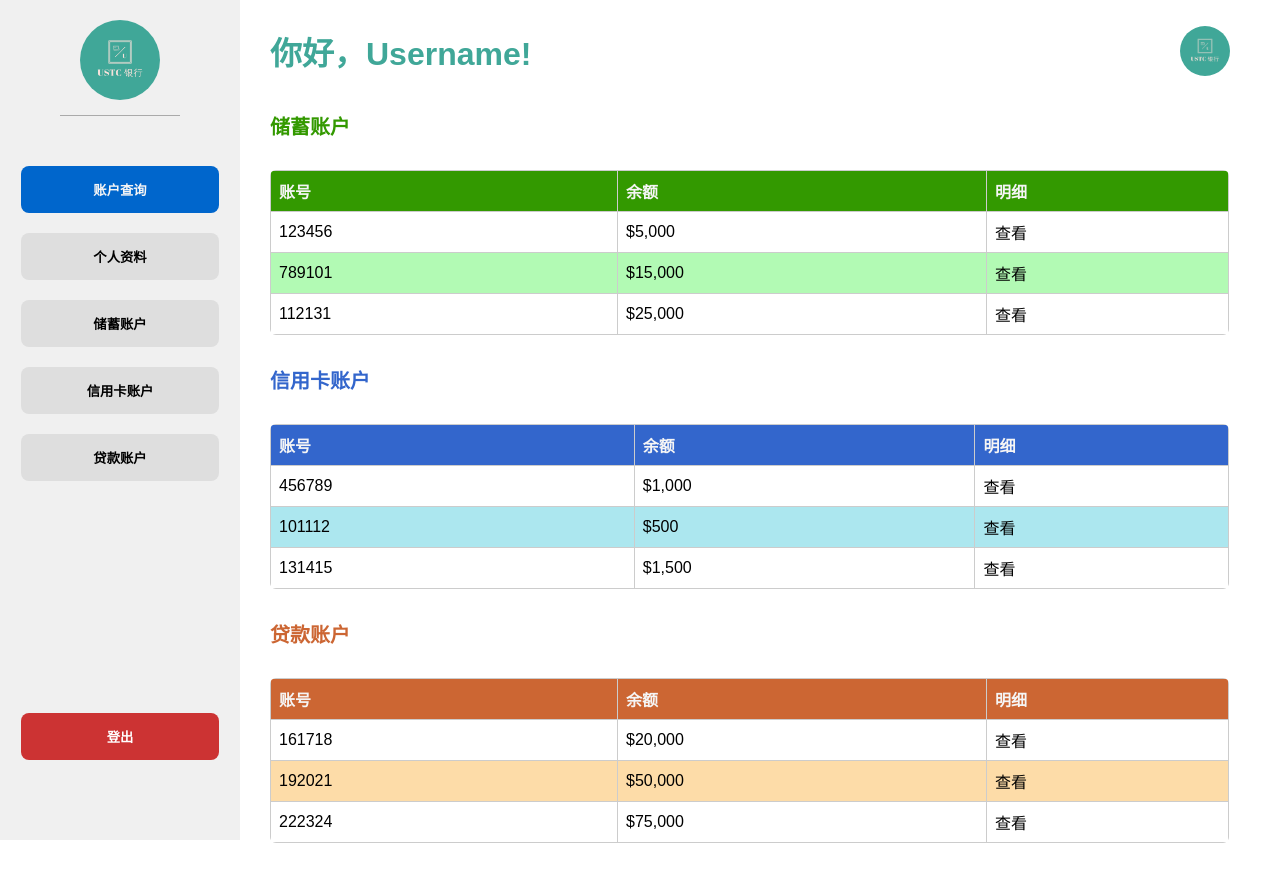
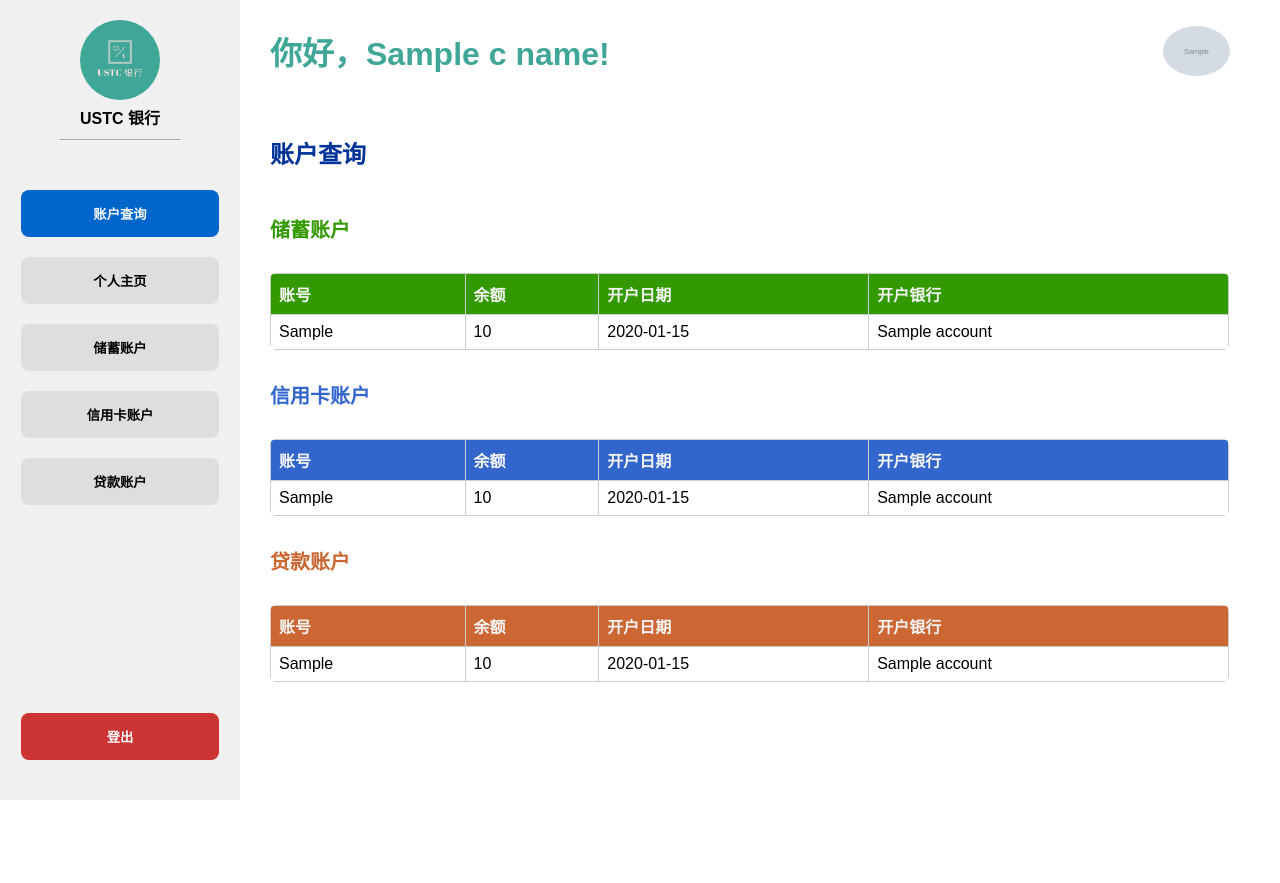
Before and after one commit to Melmaphother/2024-USTC-Database-Lab2, a Django app: template src/BankManageSystem/templates/dashboard/dashboard.html in a window 1280 px wide. After the commit the page ends 800 px from the top, so only its background shows below. Run offline with Django 5.2, Linux system fonts and the light colour scheme; the template is opened without the code that fills it: most values are stand-ins (such as "Sample title", 1, 10 or a date in 2020); grey boxes marked "Sample" are stand-in pictures.

Commit message:
update html

```diff
--- a/src/BankManageSystem/templates/customer_register.html
+++ b/src/BankManageSystem/templates/customer_register.html
@@ -25,7 +25,7 @@
 
         h2 {
             text-align: center;
-            color: #5c67f2;
+            color: #0066CC;
         }
 
         .form-group {
@@ -70,7 +70,7 @@
         button {
             width: 100%;
             padding: 10px;
-            background-color: #5c67f2;
+            background-color: #0066CC;
             color: white;
             border: none;
             border-radius: 8px; /* Increased border-radius */
--- a/src/BankManageSystem/templates/dashboard/dashboard.html
+++ b/src/BankManageSystem/templates/dashboard/dashboard.html
@@ -8,6 +8,7 @@
     <link rel="stylesheet" href="{% static 'css/dashboard.css' %}">
     <link rel="stylesheet" href="{% static 'css/dashboard/dashboard.css' %}">
     <script src="{% static 'js/dashboard.js' %}"></script>
+    <script src="{% static 'js/dashboard/dashboard.js' %}"></script>
 </head>
 <body>
 <div id="pageContent">
@@ -15,10 +16,11 @@
         <div class="bank-info">
             {% load static %}
             <img src="{% static 'image/logo.png' %}" alt="Bank Logo">
+            <span>USTC 银行</span>
             <div class="separator"></div>
         </div>
         <button onclick="goToPage('');" class="onclick">账户查询</button>
-        <button onclick="goToPage('profile');">个人资料</button>
+        <button onclick="goToPage('profile');">个人主页</button>
         <button onclick="goToPage('savings');">储蓄账户</button>
         <button onclick="goToPage('credit')">信用卡账户</button>
         <button onclick="goToPage('loan')">贷款账户</button>
@@ -26,77 +28,74 @@
     </div>
     <div class="main-content">
         <div class="header">
-            <h1>你好，Username!</h1>
-            <img src="{% static 'image/logo.png' %}" alt="User Avatar">
+            <h1>你好，{{ c_name }}!</h1>
+            <img src="{{ MEDIA_URL }}{{ c_avatar }}" alt="User Avatar">
+        </div>
+        <div class="dashboard-header">
+            <h3>账户查询</h3>
         </div>
         <h3 class="savings-accounts">储蓄账户</h3>
         <table class="savings-accounts">
             <tr>
                 <th>账号</th>
                 <th>余额</th>
-                <th>明细</th>
+                <th>开户日期</th>
+                <th>开户银行</th>
             </tr>
+            {% for account in dashboard_dict.SavingsAccount %}
                 <tr>
-                <td>123456</td>
-                <td>$5,000</td>
-                <td>查看</td>
+                    <td>{{ account.a_no }}</td>
+                    <td>{{ account.formatted_balance }}</td>
+                    <td>{{ account.a_open_time|date:"Y-m-d" }}</td>
+                    <td>{{ account.a_open_b_name }}</td>
                 </tr>
+            {% empty %}
                 <tr>
-                <td>789101</td>
-                <td>$15,000</td>
-                <td>查看</td>
+                    <td colspan="4"  class="empty-row">没有储蓄账户信息</td>
                 </tr>
-            <tr>
-                <td>112131</td>
-                <td>$25,000</td>
-                <td>查看</td>
-            </tr>
+            {% endfor %}
         </table>
         <h3 class="credit-accounts">信用卡账户</h3>
         <table class="credit-accounts">
             <tr>
                 <th>账号</th>
                 <th>余额</th>
-                <th>明细</th>
+                <th>开户日期</th>
+                <th>开户银行</th>
             </tr>
+            {% for account in dashboard_dict.CreditAccount %}
                 <tr>
-                <td>456789</td>
-                <td>$1,000</td>
-                <td>查看</td>
+                    <td>{{ account.a_no }}</td>
+                    <td>{{ account.formatted_balance }}</td>
+                    <td>{{ account.a_open_time|date:"Y-m-d" }}</td>
+                    <td>{{ account.a_open_b_name }}</td>
                 </tr>
+            {% empty %}
                 <tr>
-                <td>101112</td>
-                <td>$500</td>
-                <td>查看</td>
+                    <td colspan="4"  class="empty-row">没有信用卡账户信息</td>
                 </tr>
-            <tr>
-                <td>131415</td>
-                <td>$1,500</td>
-                <td>查看</td>
-            </tr>
+            {% endfor %}
         </table>
         <h3 class="loan-accounts">贷款账户</h3>
         <table class="loan-accounts">
             <tr>
                 <th>账号</th>
                 <th>余额</th>
-                <th>明细</th>
+                <th>开户日期</th>
+                <th>开户银行</th>
             </tr>
+            {% for account in dashboard_dict.LoanAccount %}
                 <tr>
-                <td>161718</td>
-                <td>$20,000</td>
-                <td>查看</td>
+                    <td>{{ account.a_no }}</td>
+                    <td>{{ account.formatted_balance }}</td>
+                    <td>{{ account.a_open_time|date:"Y-m-d" }}</td>
+                    <td>{{ account.a_open_b_name }}</td>
                 </tr>
+            {% empty %}
                 <tr>
-                <td>192021</td>
-                <td>$50,000</td>
-                <td>查看</td>
+                    <td colspan="4"  class="empty-row">没有贷款账户信息</td>
                 </tr>
-            <tr>
-                <td>222324</td>
-                <td>$75,000</td>
-                <td>查看</td>
-            </tr>
+            {% endfor %}
         </table>
     </div>
 </div>
--- a/src/BankManageSystem/templates/edit_profile.html
+++ b/src/BankManageSystem/templates/edit_profile.html
@@ -25,7 +25,7 @@
 
         h2 {
             text-align: center;
-            color: #5c67f2;
+            color: #0066CC;
         }
 
         .form-group {
@@ -77,7 +77,7 @@
         button {
             width: 100%;
             padding: 10px;
-            background-color: #5c67f2;
+            background-color: #0066CC;
             color: white;
             border: none;
             border-radius: 8px; /* Increased border-radius */
--- a/src/BankManageSystem/templates/login.html
+++ b/src/BankManageSystem/templates/login.html
@@ -25,7 +25,7 @@
 
         h2 {
             text-align: center;
-            color: #5c67f2;
+            color: #0066CC;
         }
 
         .form-group {
@@ -70,7 +70,7 @@
         button {
             width: 100%;
             padding: 10px;
-            background-color: #5c67f2;
+            background-color: #0066CC;
             color: white;
             border: none;
             border-radius: 8px; /* Increased border-radius */
```
Also changed, not shown: src/BankManageSystem/templates/dashboard/credit.html (+3 -6 lines), src/BankManageSystem/templates/dashboard/loan.html (+2 -6 lines), src/BankManageSystem/templates/dashboard/profile.html (+32 -16 lines), src/BankManageSystem/templates/dashboard/savings.html (+3 -6 lines). Lines whose indentation alone changed are shown as unchanged.
